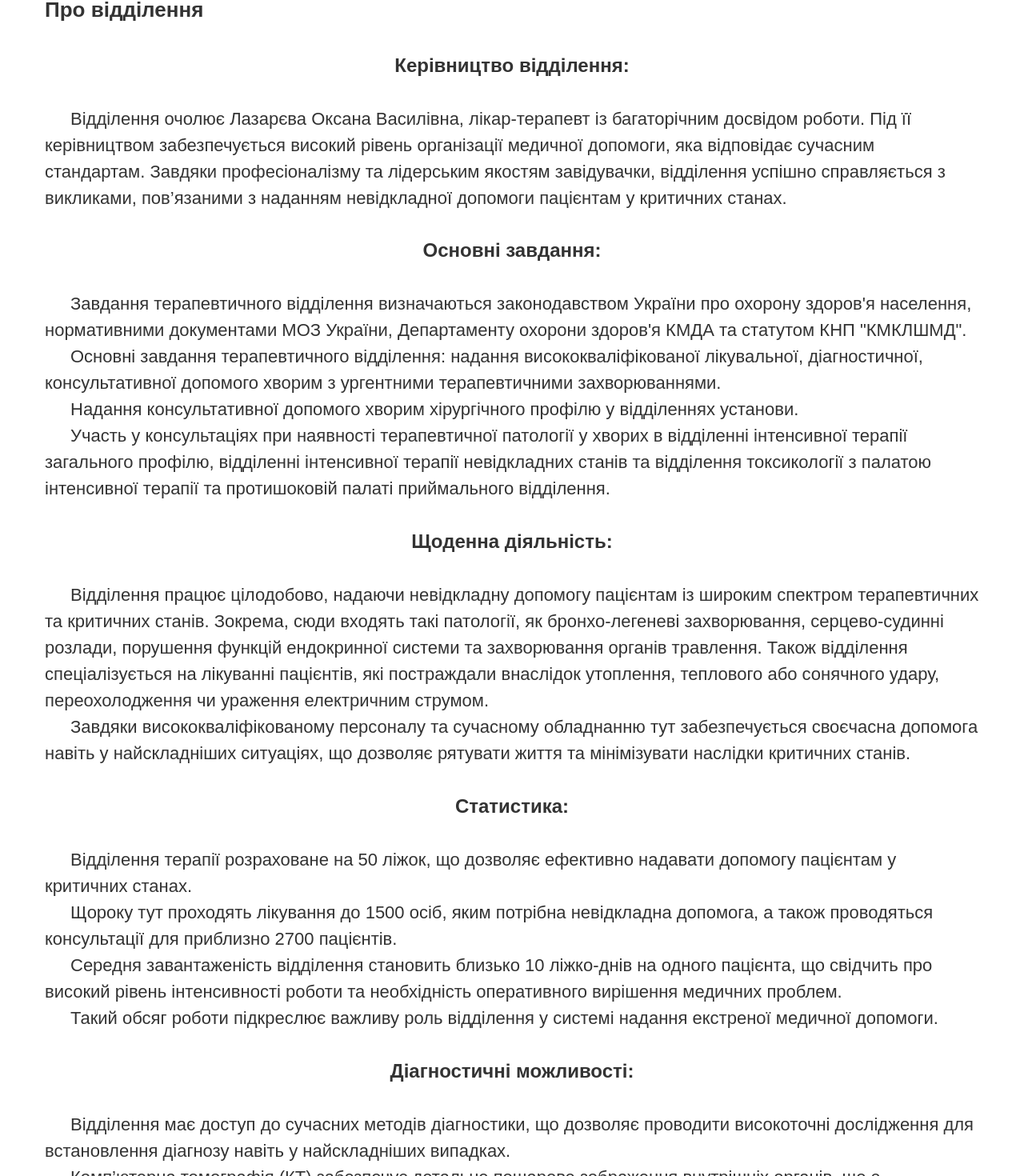
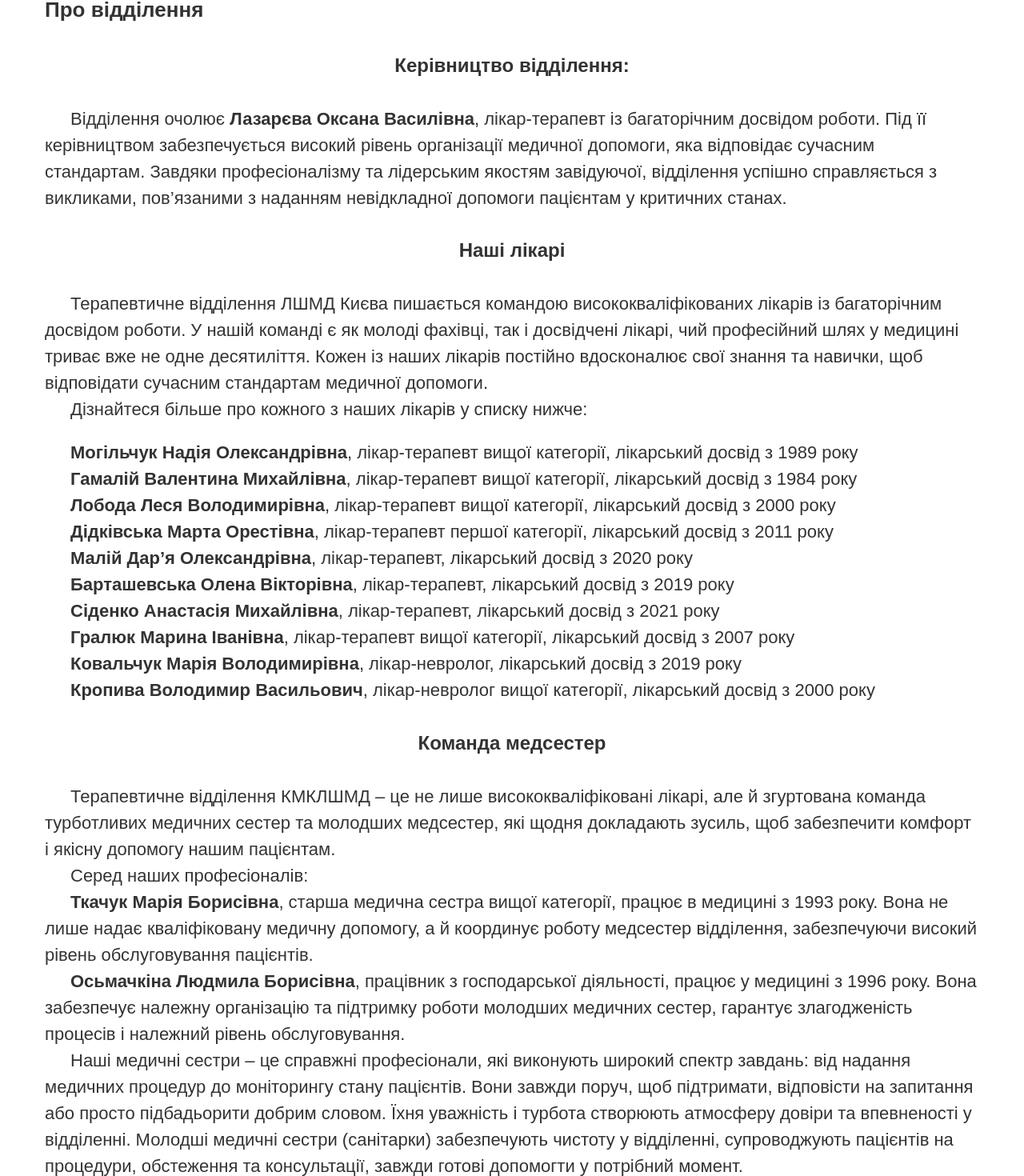
Before and after one commit to oleksandrmaliy/Neurosurgery10, a React (Vite) app: page / in a window 1280 px wide. Shown: the part 155-1625 px from the top of the page at 80% size. Built offline with nearby package versions, Linux system fonts and the light colour scheme.

Commit message:
change photos

```diff
--- a/src/components/therapy/therapy.jsx
+++ b/src/components/therapy/therapy.jsx
@@ -10,13 +10,106 @@ function Therapy() {
           <div className={css.subsection}>
             <h4 className={css.subsectionName}>Керівництво відділення:</h4>
             <p className={css.textIndent}>
-              Відділення очолює Лазарєва Оксана Василівна, лікар-терапевт із
-              багаторічним досвідом роботи. Під її керівництвом забезпечується
-              високий рівень організації медичної допомоги, яка відповідає
-              сучасним стандартам. Завдяки професіоналізму та лідерським якостям
-              завідувачки, відділення успішно справляється з викликами,
-              пов’язаними з наданням невідкладної допомоги пацієнтам у критичних
-              станах.
+              Відділення очолює <strong>Лазарєва Оксана Василівна</strong>,
+              лікар-терапевт із багаторічним досвідом роботи. Під її
+              керівництвом забезпечується високий рівень організації медичної
+              допомоги, яка відповідає сучасним стандартам. Завдяки
+              професіоналізму та лідерським якостям завідуючої, відділення
+              успішно справляється з викликами, пов’язаними з наданням
+              невідкладної допомоги пацієнтам у критичних станах.
+            </p>
+          </div>
+          <div className={css.subsection}>
+            <h4 className={css.subsectionName}>Наші лікарі</h4>
+            <p className={css.textIndent}>
+              Терапевтичне відділення ЛШМД Києва пишається командою
+              висококваліфікованих лікарів із багаторічним досвідом роботи. У
+              нашій команді є як молоді фахівці, так і досвідчені лікарі, чий
+              професійний шлях у медицині триває вже не одне десятиліття. Кожен
+              із наших лікарів постійно вдосконалює свої знання та навички, щоб
+              відповідати сучасним стандартам медичної допомоги.
+            </p>
+            <p className={css.textIndent}>
+              Дізнайтеся більше про кожного з наших лікарів у списку нижче:
+            </p>
+            <br />
+            <p className={css.textIndent}>
+              <strong> Могільчук Надія Олександрівна</strong>, лікар-терапевт
+              вищої категорії, лікарський досвід з 1989 року
+            </p>
+            <p className={css.textIndent}>
+              <strong> Гамалій Валентина Михайлівна</strong>, лікар-терапевт
+              вищої категорії, лікарський досвід з 1984 року
+            </p>
+            <p className={css.textIndent}>
+              <strong> Лобода Леся Володимирівна</strong>, лікар-терапевт вищої
+              категорії, лікарський досвід з 2000 року
+            </p>
+            <p className={css.textIndent}>
+              <strong> Дідківська Марта Орестівна</strong>, лікар-терапевт
+              першої категорії, лікарський досвід з 2011 року
+            </p>
+            <p className={css.textIndent}>
+              <strong> Малій Дар’я Олександрівна</strong>, лікар-терапевт,
+              лікарський досвід з 2020 року
+            </p>
+            <p className={css.textIndent}>
+              <strong> Барташевська Олена Вікторівна</strong>, лікар-терапевт,
+              лікарський досвід з 2019 року
+            </p>
+            <p className={css.textIndent}>
+              <strong> Сіденко Анастасія Михайлівна</strong>, лікар-терапевт,
+              лікарський досвід з 2021 року
+            </p>
+            <p className={css.textIndent}>
+              <strong>Гралюк Марина Іванівна</strong>, лікар-терапевт вищої
+              категорії, лікарський досвід з 2007 року
+            </p>
+            <p className={css.textIndent}>
+              <strong> Ковальчук Марія Володимирівна</strong>, лікар-невролог,
+              лікарський досвід з 2019 року
+            </p>
+            <p className={css.textIndent}>
+              <strong> Кропива Володимир Васильович</strong>, лікар-невролог
+              вищої категорії, лікарський досвід з 2000 року
+            </p>
+          </div>
+          <div className={css.subsection}>
+            <h4 className={css.subsectionName}>Команда медсестер</h4>
+            <p className={css.textIndent}>
+              Терапевтичне відділення КМКЛШМД – це не лише висококваліфіковані
+              лікарі, але й згуртована команда турботливих медичних сестер та
+              молодших медсестер, які щодня докладають зусиль, щоб забезпечити
+              комфорт і якісну допомогу нашим пацієнтам.
+            </p>
+            <p className={css.textIndent}>Серед наших професіоналів:</p>
+            <p className={css.textIndent}>
+              <strong> Ткачук Марія Борисівна</strong>, старша медична сестра
+              вищої категорії, працює в медицині з 1993 року. Вона не лише надає
+              кваліфіковану медичну допомогу, а й координує роботу медсестер
+              відділення, забезпечуючи високий рівень обслуговування пацієнтів.
+            </p>
+            <p className={css.textIndent}>
+              <strong>Осьмачкіна Людмила Борисівна</strong>, працівник з
+              господарської діяльності, працює у медицині з 1996 року. Вона
+              забезпечує належну організацію та підтримку роботи молодших
+              медичних сестер, гарантує злагодженість процесів і належний рівень
+              обслуговування.
+            </p>
+            <p className={css.textIndent}>
+              Наші медичні сестри – це справжні професіонали, які виконують
+              широкий спектр завдань: від надання медичних процедур до
+              моніторингу стану пацієнтів. Вони завжди поруч, щоб підтримати,
+              відповісти на запитання або просто підбадьорити добрим словом.
+              Їхня уважність і турбота створюють атмосферу довіри та впевненості
+              у відділенні. Молодші медичні сестри (санітарки) забезпечують
+              чистоту у відділенні, супроводжують пацієнтів на процедури,
+              обстеження та консультації, завжди готові допомогти у потрібний
+              момент.
+            </p>
+            <p className={css.textIndent}>
+              Ми пишаємося нашою командою, яка з теплом і турботою виконує свою
+              роботу, забезпечуючи комфорт та допомогу кожному пацієнту.
             </p>
           </div>
           <div className={css.subsection}>
@@ -111,6 +204,7 @@ function Therapy() {
               швидкою, точною та ефективною.
             </p>
           </div>
+
           <div className={css.subsection}>
             <h4 className={css.subsectionName}>Контактні телефони:</h4>
             <p>
@@ -149,15 +243,15 @@ function Therapy() {
                 </div>
                 <div className={css.headData}>
                   <p>
-                    <strong>Посада: </strong>Завідуюча терапевтичним
-                    відділенням, лікар-терапевт
+                    {/* <strong>Посада: </strong> */}
+                    Завідуюча терапевтичним відділенням, лікар-терапевт
                   </p>
-                  <p>
+                  {/* <p>
                     <strong>Категорія: </strong>Друга
                   </p>
                   <p>
                     <strong>Досвід: </strong>з 2013 року
-                  </p>
+                  </p> */}
                 </div>
               </div>
             </div>
@@ -183,14 +277,15 @@ function Therapy() {
                   </div>
                   <div className={css.docData}>
                     <p>
-                      <strong>Посада: </strong>Лікар-терапевт
+                      {/* <strong>Посада: </strong> */}
+                      Лікар-терапевт
                     </p>
-                    <p>
+                    {/* <p>
                       <strong>Категорія: </strong>Вища
                     </p>
                     <p>
                       <strong>Досвід: </strong>з 1989 року
-                    </p>
+                    </p> */}
                   </div>
                 </div>
               </div>
@@ -211,15 +306,7 @@ function Therapy() {
                     </p>
                   </div>
                   <div className={css.docData}>
-                    <p>
-                      <strong>Посада: </strong>Лікар-терапевт
-                    </p>
-                    <p>
-                      <strong>Категорія: </strong>Вища
-                    </p>
-                    <p>
-                      <strong>Досвід: </strong>з 1984 року
-                    </p>
+                    <p>Лікар-терапевт</p>
                   </div>
                 </div>
               </div>
@@ -240,15 +327,7 @@ function Therapy() {
                     </p>
                   </div>
                   <div className={css.docData}>
-                    <p>
-                      <strong>Посада: </strong>Лікар-терапевт
-                    </p>
-                    <p>
-                      <strong>Категорія: </strong>Вища
-                    </p>
-                    <p>
-                      <strong>Досвід: </strong>з 2000 року
-                    </p>
+                    <p>Лікар-терапевт</p>
                   </div>
                 </div>
               </div>
@@ -269,15 +348,7 @@ function Therapy() {
                     </p>
                   </div>
                   <div className={css.docData}>
-                    <p>
-                      <strong>Посада: </strong>Лікар-терапевт
-                    </p>
-                    <p>
-                      <strong>Категорія: </strong>Перша
-                    </p>
-                    <p>
-                      <strong>Досвід: </strong>з 2011 року
-                    </p>
+                    <p>Лікар-терапевт</p>
                   </div>
                 </div>
               </div>
@@ -298,19 +369,11 @@ function Therapy() {
                     </p>
                   </div>
                   <div className={css.docData}>
-                    <p>
-                      <strong>Посада: </strong>Лікар-терапевт
-                    </p>
-                    <p>
-                      <strong>Категорія: </strong>Спеціаліст
-                    </p>
-                    <p>
-                      <strong>Досвід: </strong>з 2020 року
-                    </p>
+                    <p>Лікар-терапевт</p>
                   </div>
                 </div>
               </div>
-              <div className={css.docCard}>
+              {/* <div className={css.docCard}>
                 <img
                   className={css.docPhoto}
                   src="/NoPhotoVert.jpg"
@@ -396,7 +459,7 @@ function Therapy() {
                     </p>
                   </div>
                 </div>
-              </div>
+              </div> */}
               <div className={css.docCard}>
                 <img
                   className={css.docPhoto}
@@ -414,19 +477,11 @@ function Therapy() {
                     </p>
                   </div>
                   <div className={css.docData}>
-                    <p>
-                      <strong>Посада: </strong>Лікар-невролог
-                    </p>
-                    <p>
-                      <strong>Категорія: </strong>Спеціаліст
-                    </p>
-                    <p>
-                      <strong>Досвід: </strong>з 2019 року
-                    </p>
+                    <p>Лікар-невролог</p>
                   </div>
                 </div>
               </div>
-              <div className={css.docCard}>
+              {/* <div className={css.docCard}>
                 <img
                   className={css.docPhoto}
                   src="/NoPhotoVert.jpg"
@@ -454,7 +509,7 @@ function Therapy() {
                     </p>
                   </div>
                 </div>
-              </div>
+              </div> */}
             </div>
           </div>
           <div className={css.subsection}>
@@ -476,15 +531,7 @@ function Therapy() {
                   </p>
                 </div>
                 <div className={css.headData}>
-                  <p>
-                    <strong>Посада: </strong>Старша медична сестра
-                  </p>
-                  <p>
-                    <strong>Категорія: </strong>Вища
-                  </p>
-                  <p>
-                    <strong>Досвід: </strong>з 1993 року
-                  </p>
+                  <p>Старша медична сестра</p>
                 </div>
               </div>
             </div>
@@ -614,12 +661,7 @@ function Therapy() {
                   </p>
                 </div>
                 <div className={css.headData}></div>
-                <p>
-                  <strong>Посада: </strong>Працівник з господарської діяльності
-                </p>
-                <p>
-                  <strong>Досвід: </strong>з 1996 року
-                </p>
+                <p>Працівник з господарської діяльності</p>
               </div>
             </div>
             <div className={css.sectionGridTwo}>
@@ -670,7 +712,7 @@ function Therapy() {
                   </p>
                 </div>
               </div>
-              <div className={css.nursesCard}>
+              {/* <div className={css.nursesCard}>
                 <img
                   className={css.nursesPhoto}
                   src="/NoPhotoHor.jpg"
@@ -688,8 +730,8 @@ function Therapy() {
                     молодша медична сестра
                   </p>
                 </div>
-              </div>
-              <div className={css.nursesCard}>
+              </div> */}
+              {/* <div className={css.nursesCard}>
                 <img
                   className={css.nursesPhoto}
                   src="/NoPhotoHor.jpg"
@@ -707,8 +749,8 @@ function Therapy() {
                     молодша медична сестра
                   </p>
                 </div>
-              </div>
-              <div className={css.nursesCard}>
+              </div> */}
+              {/* <div className={css.nursesCard}>
                 <img
                   className={css.nursesPhoto}
                   src="/NoPhotoHor.jpg"
@@ -726,7 +768,7 @@ function Therapy() {
                     молодша медична сестра
                   </p>
                 </div>
-              </div>
+              </div> */}
               <div className={css.nursesCard}>
                 <img
                   className={css.nursesPhoto}
@@ -741,7 +783,7 @@ function Therapy() {
                   </p>
                 </div>
               </div>
-              <div className={css.nursesCard}>
+              {/* <div className={css.nursesCard}>
                 <img
                   className={css.nursesPhoto}
                   src="/NoPhotoHor.jpg"
@@ -754,7 +796,7 @@ function Therapy() {
                     молодша медична сестра - буфетниця
                   </p>
                 </div>
-              </div>
+              </div> */}
             </div>
           </div>
           <div className={css.subsection}>
--- a/src/components/therapy/therapy.module.css
+++ b/src/components/therapy/therapy.module.css
@@ -97,7 +97,9 @@ p {
 }
 
 .headName,
-.docName {
+.docName,
+.headTextData,
+.docTextData {
   text-align: center;
   margin-bottom: 8px;
 }
```
Also changed, not shown: public/DidkivskaMO.jpg, public/MaliyDO.jpg.
